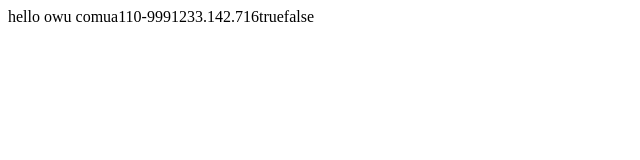
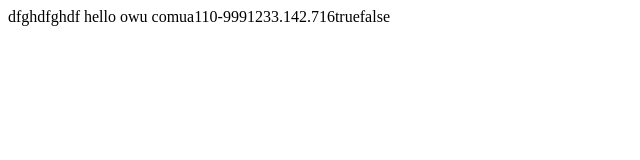
Before and after one commit to evchenko00033/javascript2022, a plain HTML site: page Java Script/Java Script 1.html in a window 1280 px wide. Shown: the whole page, without its empty margins (0-640 px from the left). Drawn offline with Linux system fonts and the light colour scheme.

Commit message:
HomeWork

```diff
--- a/Java Script/Java Script 1.html
+++ b/Java Script/Java Script 1.html
@@ -8,6 +8,13 @@
 	<title>Document</title>
 </head>
 <body>
+dfghdfghdf
+
+
+
+
+
+
 
 
 <script src="Java%20Script%201.js">
```
